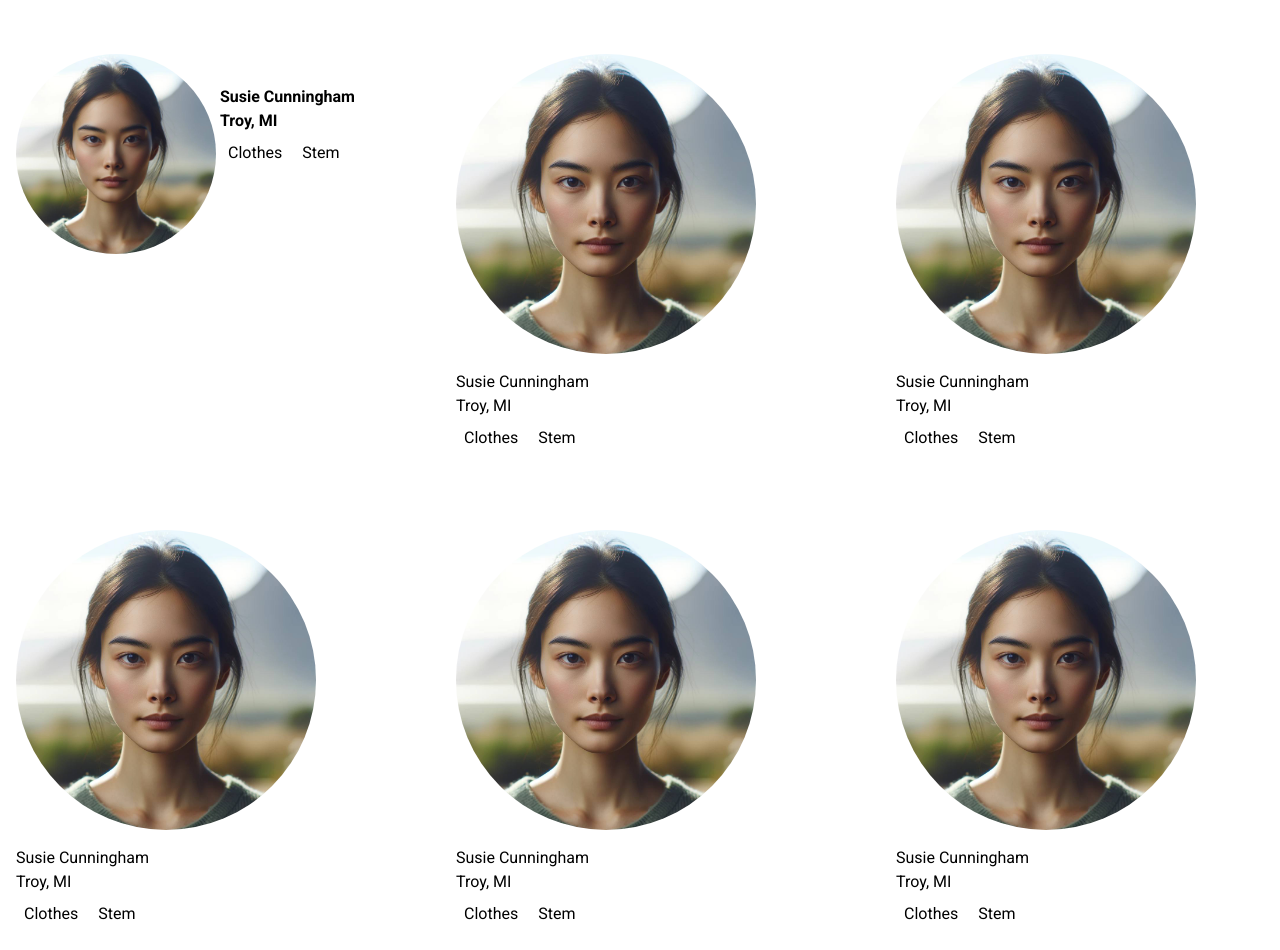
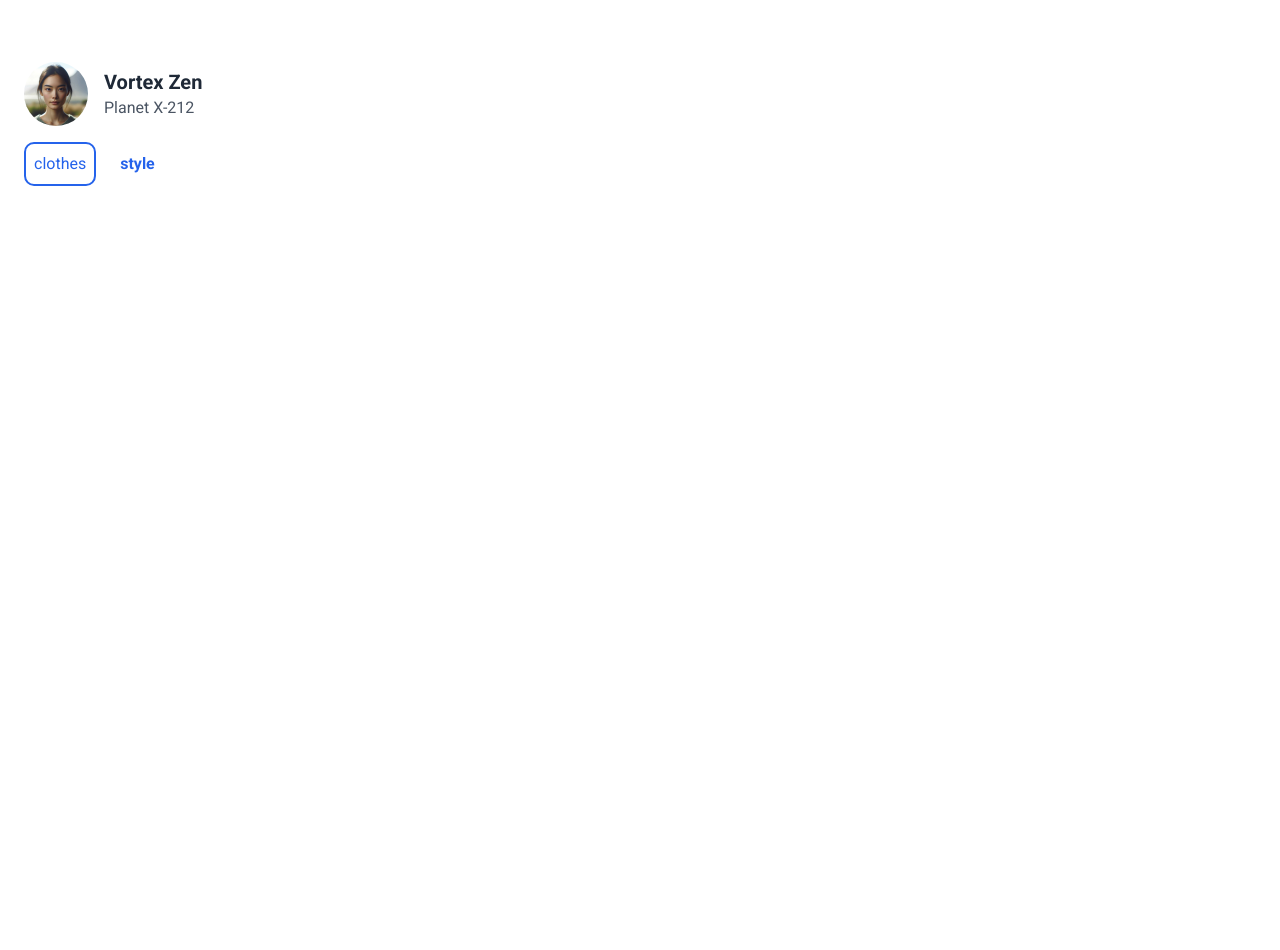
Before and after one commit to agpersonal6104/Section-1, a plain HTML site: page task3.html in a window 1280 px wide. Shown: the part 180-1130 px from the top of the page. After the commit the page ends 800 px from the top, so only its background shows below. Drawn offline with nearby package versions, Linux system fonts and the light colour scheme.

Commit message:
tailwind practice

```diff
--- a/task3.html
+++ b/task3.html
@@ -10,6 +10,7 @@
 <style>
     *{
         font-family: Roboto;
+        color: ;
     }
 </style>
 <body class="h-100vh m-0">
@@ -33,91 +34,21 @@
 
         </section>
 
-        <section class="h-[50%] mx-auto">
+        <section class="h-[80%] mx-auto">
 
-            <div class="grid grid-cols-3 gap-10">
+            <div class="grid grid-cols-1 md:grid-cols-3 gap-6">
 
-                <div class="p-4 place-items-center hover:shadow-xl focus:border-b-2 focus:border-blue-600">
-                    <img class="inline-block w-[200px] rounded-[50%]" src="pfp1.jpg" alt="pfp">
-                    <div class="inline-block bspace-y-3 mt-4">
-                        <div class="block">
-                            <h2 class="font-bold">Susie Cunningham</h2>
-                            <h3 class="font-bold">Troy, MI</h3>
-                        </div>
-                        <div class="block">
-                            <a href="#" class="inline-block m-2">Clothes</a>
-                            <a href="#" class="inline-block m-2">Stem</a>
+                <div class="items-center justify-between bg-white rounded-md p-6 hover:shadow-2xl hover:shadow-#14111152">
+                    <div class="flex items-center mb-4">
+                        <img src="pfp1.jpg" alt="Avatar" class="w-16 h-16 rounded-full mr-4">
+                        <div>
+                            <h2 class="text-xl font-bold text-gray-800">Vortex Zen</h2>
+                            <p class="text-gray-600">Planet X-212</p>
                         </div>
                     </div>
-                </div>
-
-                <div class="p-4 hover:shadow-xl hover:border-b-2 hover:border-blue-600">
-                    <img class="inline-block w-[300px] rounded-[50%]" src="pfp1.jpg" alt="pfp">
-                    <div class="inline-block bspace-y-3 mt-4">
-                        <div class="block">
-                            <h2>Susie Cunningham</h2>
-                            <h3>Troy, MI</h3>
-                        </div>
-                        <div class="block">
-                            <a href="#" class="inline-block m-2">Clothes</a>
-                            <a href="#" class="inline-block m-2">Stem</a>
-                        </div>
-                    </div>
-                </div>
-
-                <div class="p-4 hover:shadow-lg hover:border-b-2 hover:border-blue-600">
-                    <img class="inline-block w-[300px] rounded-[50%]" src="pfp1.jpg" alt="pfp">
-                    <div class="inline-block bspace-y-3 mt-4">
-                        <div class="block">
-                            <h2>Susie Cunningham</h2>
-                            <h3>Troy, MI</h3>
-                        </div>
-                        <div class="block">
-                            <a href="#" class="inline-block m-2">Clothes</a>
-                            <a href="#" class="inline-block m-2">Stem</a>
-                        </div>
-                    </div>
-                </div>
-
-                <div class="p-4 hover:shadow-lg hover:border-b-2 hover:border-blue-600">
-                    <img class="inline-block w-[300px] rounded-[50%]" src="pfp1.jpg" alt="pfp">
-                    <div class="inline-block bspace-y-3 mt-4">
-                        <div class="block">
-                            <h2>Susie Cunningham</h2>
-                            <h3>Troy, MI</h3>
-                        </div>
-                        <div class="block">
-                            <a href="#" class="inline-block m-2">Clothes</a>
-                            <a href="#" class="inline-block m-2">Stem</a>
-                        </div>
-                    </div>
-                </div>
-
-                <div class="p-4 hover:shadow-lg hover:border-b-2 hover:border-blue-600">
-                    <img class="inline-block w-[300px] rounded-[50%]" src="pfp1.jpg" alt="pfp">
-                    <div class="inline-block bspace-y-3 mt-4">
-                        <div class="block">
-                            <h2>Susie Cunningham</h2>
-                            <h3>Troy, MI</h3>
-                        </div>
-                        <div class="block">
-                            <a href="#" class="inline-block m-2">Clothes</a>
-                            <a href="#" class="inline-block m-2">Stem</a>
-                        </div>
-                    </div>
-                </div>
-
-                <div class="p-4 hover:shadow-lg hover:border-b-2 hover:border-blue-600">
-                    <img class="inline-block w-[300px] rounded-[50%]" src="pfp1.jpg" alt="pfp">
-                    <div class="inline-block bspace-y-3 mt-4">
-                        <div class="block">
-                            <h2>Susie Cunningham</h2>
-                            <h3>Troy, MI</h3>
-                        </div>
-                        <div class="block">
-                            <a href="#" class="inline-block m-2">Clothes</a>
-                            <a href="#" class="inline-block m-2">Stem</a>
-                        </div>
+                    <div class="flex space-x-2 right">
+                            <button class="p-2 bg-white border-2 border-blue-600 text-blue-600 rounded-[10px]">clothes</button>
+                            <button class="bg-white hover:bg-blue-700 text-blue-600 font-bold py-2 px-4 rounded">style</button>
                     </div>
                 </div>
 
```
